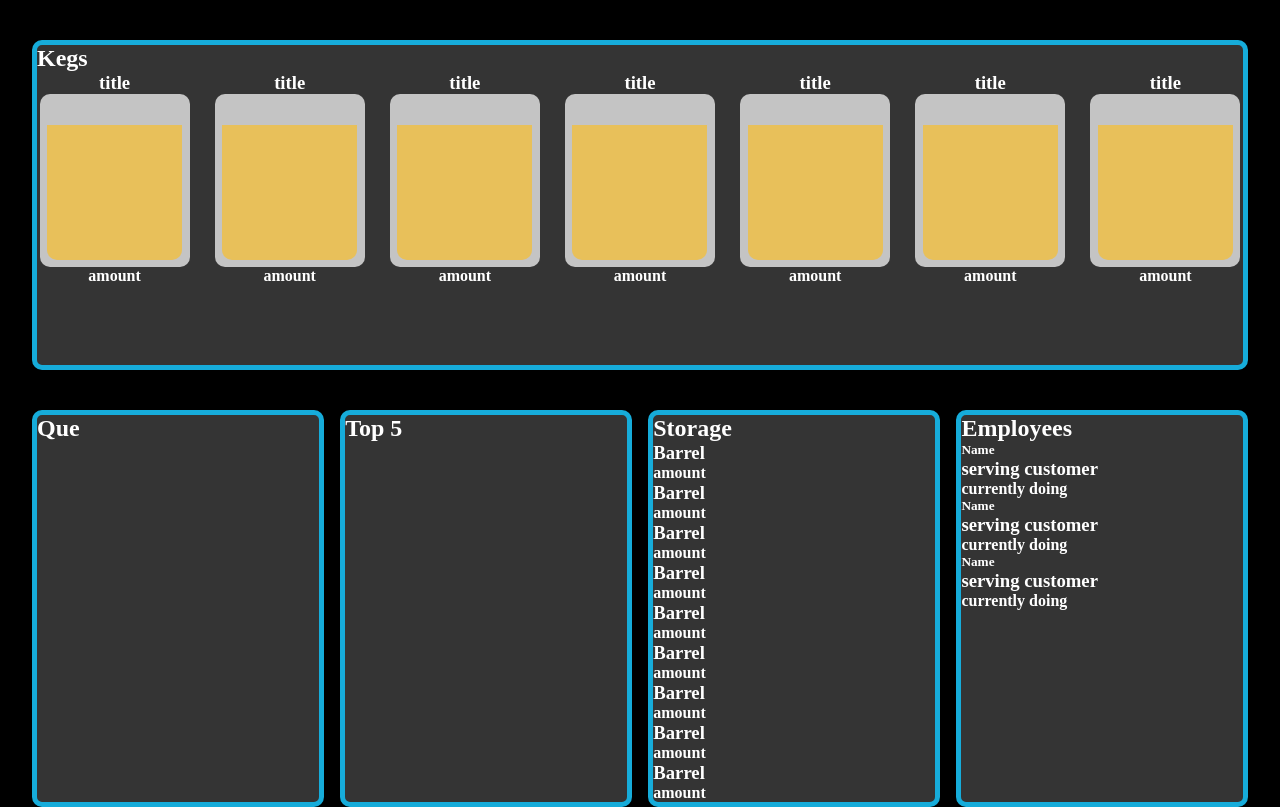
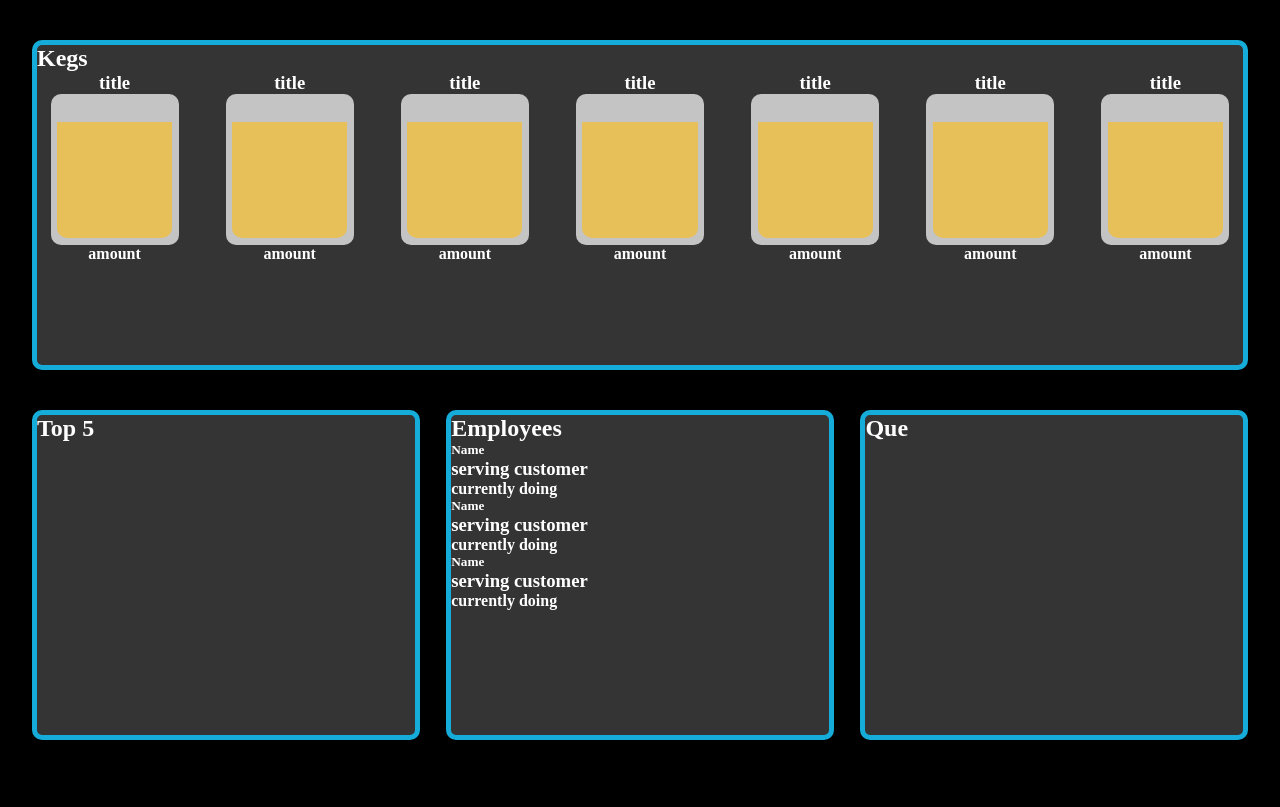
Before and after one commit to FelixB97/FooBar_examen_2021, a website built with Vite: page index.html in a window 1280 px wide. Built offline with nearby package versions, Linux system fonts and the light colour scheme; no server answers.

Commit message:
more styling

```diff
--- a/index.html
+++ b/index.html
@@ -17,58 +17,48 @@
           <div class="keg_container">
           <div class="keg keg1">
             <h3>title</h3>
-            <div><div></div></div>
+            <div><div class="beer"></div></div>
             <h4>amount</h4>
           </div>
           <div class="keg keg2">
             <h3>title</h3>
-            <div><div></div></div>
+            <div><div class="beer"></div></div>
             <h4>amount</h4>
           </div>
           <div class="keg keg3">
             <h3>title</h3>
-            <div><div></div></div>
+            <div><div class="beer"></div></div>
             <h4>amount</h4>
           </div>
           <div class="keg keg4">
             <h3>title</h3>
-            <div><div></div></div>
+            <div><div class="beer"></div></div>
             <h4>amount</h4>
           </div>
           <div class="keg keg5">
             <h3>title</h3>
-            <div><div></div></div>
+            <div><div class="beer"></div></div>
             <h4>amount</h4>
           </div>
           <div class="keg keg6">
             <h3>title</h3>
-            <div><div></div></div>
+            <div><div class="beer"></div></div>
             <h4>amount</h4>
           </div>
           <div class="keg keg7">
             <h3>title</h3>
-            <div><div></div></div>
+            <div><div class="beer"></div></div>
             <h4>amount</h4>
           </div>
         </div>
         </article>
       </div>
         <div class="bottom_container">
-        <article id="current_que_app">
-          <h2>Que</h2>
-          <div id=que_container></div>
-          <template>
-            <article>
-              <h3></h3>
-              <h4></h4>
-              <h5></h5>
-            </article>
-          </template>
-        </article>
         <article id="top_5_beers_app">
           <h2>Top 5</h2>
         </article>
-        <article id="storage_amount_app">
+
+        <!-- <article id="storage_amount_app">
           <h2>Storage</h2>
           <div class="storage_unit_1">
             <h3>Barrel</h3>
@@ -106,7 +96,7 @@
             <h3>Barrel</h3>
             <h4>amount</h4>
           </div>
-        </article>
+        </article> -->
         <article id="worker_status_app">
           <h2>Employees</h2>
           <div class="employee_1">
@@ -125,6 +115,17 @@
             <h4>currently doing</h4>
           </div>
         </article>
+        <article id="current_que_app">
+          <h2>Que</h2>
+          <div id=que_container></div>
+          <template>
+            <article class="que">
+              <h3></h3>
+              <h4></h4>
+              <h5></h5>
+            </article>
+          </template>
+        </article>
       </div>
       </section>
 
--- a/js/components/ative_keg_information_app.js
+++ b/js/components/ative_keg_information_app.js
@@ -14,7 +14,7 @@ function displayKegData(){
         counter++
         document.querySelector(`#active_keg_information_app .keg_container .keg${counter} h3`).innerHTML = globalData.taps[(counter-1)].beer;
         document.querySelector(`#active_keg_information_app .keg_container .keg${counter} h4`).innerHTML = globalData.taps[(counter-1)].level;
-        document.querySelector(`#active_keg_information_app .keg_container .keg${counter} div div`).style.height = `${((globalData.taps[(counter-1)].level)/2500)*100}%`;
+        document.querySelector(`#active_keg_information_app .keg_container .keg${counter} div .beer`).style.height = `${((globalData.taps[(counter-1)].level)/2500)*100}%`;
     })
 
     setTimeout(displayKegData, 1000);
--- a/sass/components/_active_keg_information_app.scss
+++ b/sass/components/_active_keg_information_app.scss
@@ -2,6 +2,7 @@
   display: grid;
   grid-template-columns: 1fr 1fr;
   grid-gap: 20px;
+  align-items: end;
 }
 
 #active_keg_information_app .keg_container div {
@@ -12,8 +13,8 @@
 }
 
 #active_keg_information_app .keg_container div div {
-  width: 150px;
-  height: 150px;
+  width: 35vw;
+  height: 35vw;
   background-color: #c4c4c4;
   display: flex;
   justify-content: end;
@@ -23,7 +24,7 @@
   border-radius: 10px;
 }
 
-#active_keg_information_app .keg_container div div div {
+#active_keg_information_app .keg_container div div .beer {
   width: 90%;
   height: 90%;
   background-color: #e8c05a;
@@ -38,4 +39,8 @@
     grid-template-columns: 1fr 1fr 1fr 1fr 1fr 1fr 1fr;
     grid-gap: 20px;
   }
+  #active_keg_information_app .keg_container div div {
+    width: 10vw;
+    height: 10vw;
+  }
 }
--- a/sass/components/_current_que_app.scss
+++ b/sass/components/_current_que_app.scss
@@ -1,3 +1,22 @@
+#que_container {
+  overflow-y: scroll;
+  height: 35vh;
+}
+
 #que_container article {
   all: initial;
+  display: flex;
+  background-color: #5e676a;
+  height: 8vh;
+  max-width: 80vw;
+  border-radius: 10px;
+  align-items: center;
+  margin: 0px 0px 0px 20px;
+  justify-content: space-between;
 }
+
+@media (min-width: 900px) {
+  #que_container article {
+    max-width: 27vw;
+  }
+}
--- a/sass/layout/_general-layout.scss
+++ b/sass/layout/_general-layout.scss
@@ -29,12 +29,15 @@ h6 {
   flex-direction: column;
   margin: 5vh 2.5vw 0 2.5vw;
   width: 95vw;
+  article {
+    margin-bottom: 5vh;
+  }
 }
 
 article {
   background-color: #343434;
   min-height: 40vh;
-  width: 95vw;
+  width: 90vw;
   border-style: solid;
   border-width: 5px;
   border-color: #16acda;
@@ -44,13 +47,16 @@ article {
 @media (min-width: 900px) {
   #main_content .top_container {
     max-height: 45vh;
+    article {
+      width: 95vw;
+    }
   }
-
   #main_content .bottom_container {
     flex-direction: row;
     justify-content: space-between;
+    max-height: 45vh;
   }
   #main_content .bottom_container article {
-    width: 22vw;
+    width: 29.5vw;
   }
 }
```
